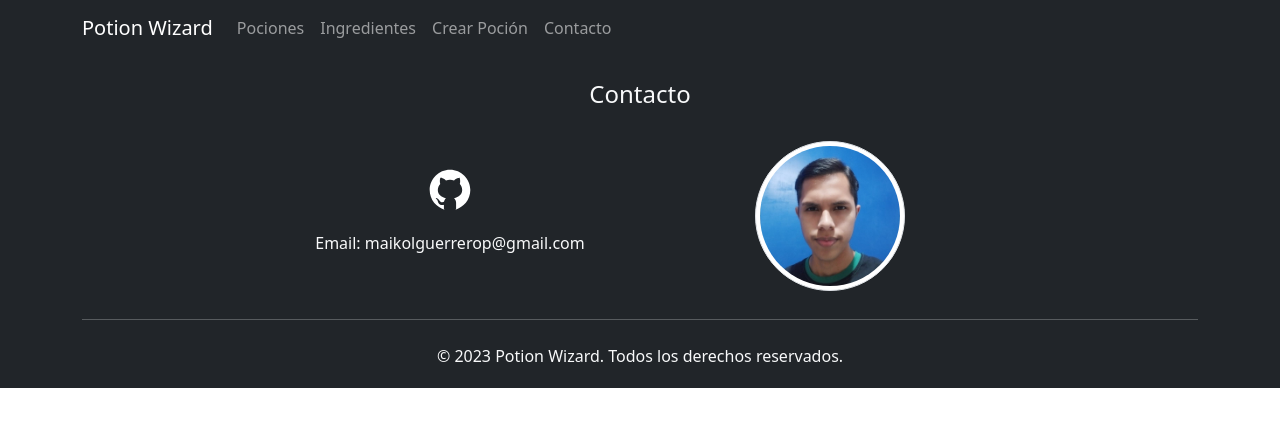
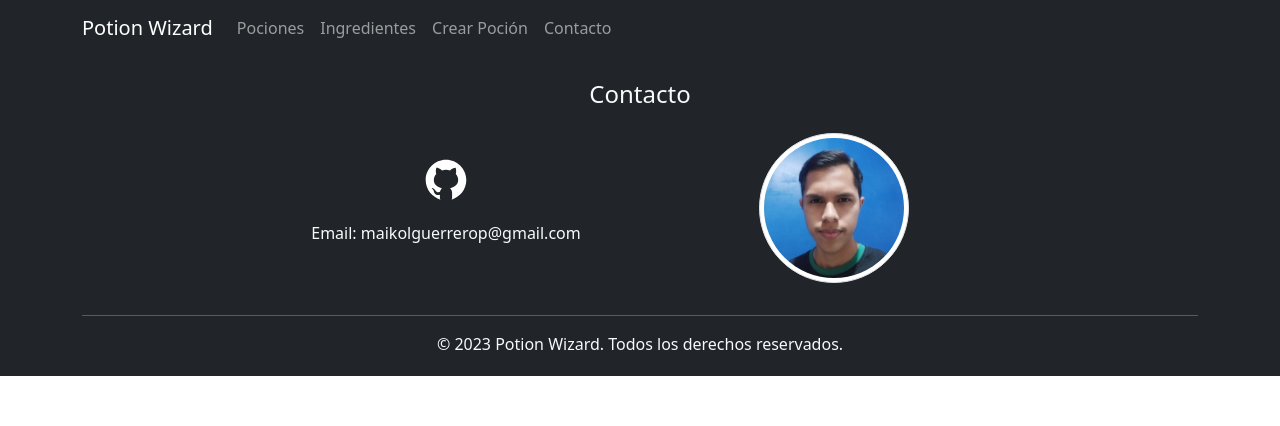
Before and after one commit to maikolguerrero/potion-wizard-frontend, a React (Vite) app in the folder potion-wizard/: page / in a window 1280 px wide. Shown: the top 426 px of the page. Built offline with nearby package versions, Linux system fonts and the light colour scheme.

Commit message:
Mejorar el Footer

```diff
--- a/potion-wizard/src/components/Footer.jsx
+++ b/potion-wizard/src/components/Footer.jsx
@@ -3,27 +3,32 @@ import Container from 'react-bootstrap/Container';
 import Row from 'react-bootstrap/Row';
 import Col from 'react-bootstrap/Col';
 import Image from 'react-bootstrap/Image';
+import Stack from 'react-bootstrap/Stack';
 
 export default function Footer() {
   return (
     <footer className="bg-dark text-light">
+
       <Container className="pb-1">
         <Row className="flex-column flex-md-row justify-content-center pt-2"> {/* Reordena las columnas en pantallas pequeñas */}
           <h4 id="contacto" className='text-center mt-3'>Contacto</h4>
-
-          <Col xs={12} md={6} lg={4} className="my-5">
+          <Stack direction="horizontal" gap={3} className="flex-column flex-md-row justify-content-center my-3">
+            <Col xs={12} md={6} lg={4} className="">
               <div className="d-flex flex-column align-items-center">
                 <p><a href="https://github.com/maikolguerrero" target="_blank" rel="noopener noreferrer"><img src="/assets/github.svg" alt="GitHub" style={{ width: '50px', height: 'auto' }} /></a></p>
                 <p>Email: maikolguerrerop@gmail.com</p>
               </div>
             </Col>
-          <Col xs={12} md={6} lg={4} className="d-flex flex-column align-items-center justify-center my-4"> {/* Centra la imagen en pantallas pequeñas */}
+            <Col xs={12} md={6} lg={4} className="d-flex flex-column align-items-center justify-center"> {/* Centra la imagen en pantallas pequeñas */}
               <Image src="/images/Maikol.jpg" alt="foto-de-perfil" roundedCircle className="img-thumbnail" style={{ width: '150px', height: 'auto' }} />
             </Col>
+          </Stack>
+
         </Row>
-        <hr className="pb-0 m-0 mb-4" />
+        <hr className="" />
         <p className="text-center">© 2023 Potion Wizard. Todos los derechos reservados.</p>
       </Container>
+
     </footer>
   );
 }
--- a/potion-wizard/src/main.jsx
+++ b/potion-wizard/src/main.jsx
@@ -7,4 +7,4 @@ ReactDOM.createRoot(document.getElementById('root')).render(
   <React.StrictMode>
     <App />
   </React.StrictMode>,
-)
+);
```
Lines whose indentation alone changed are shown as unchanged.
